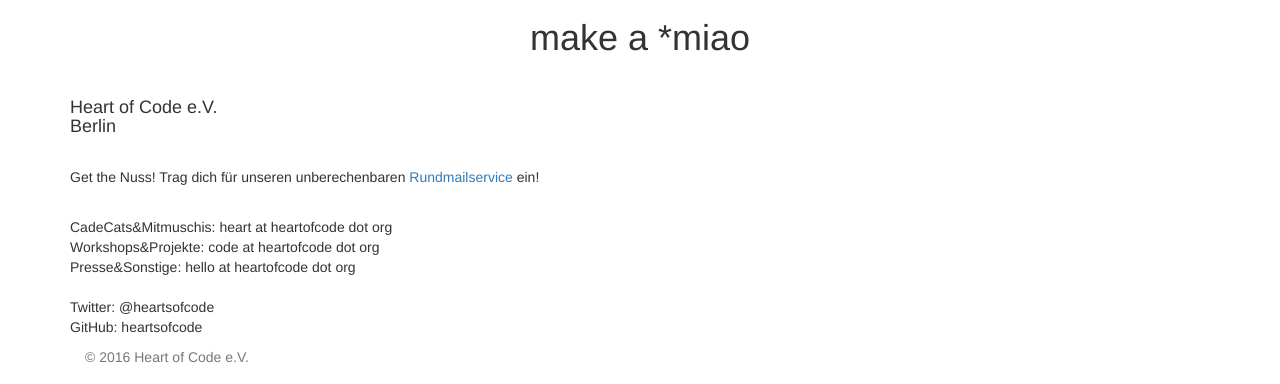
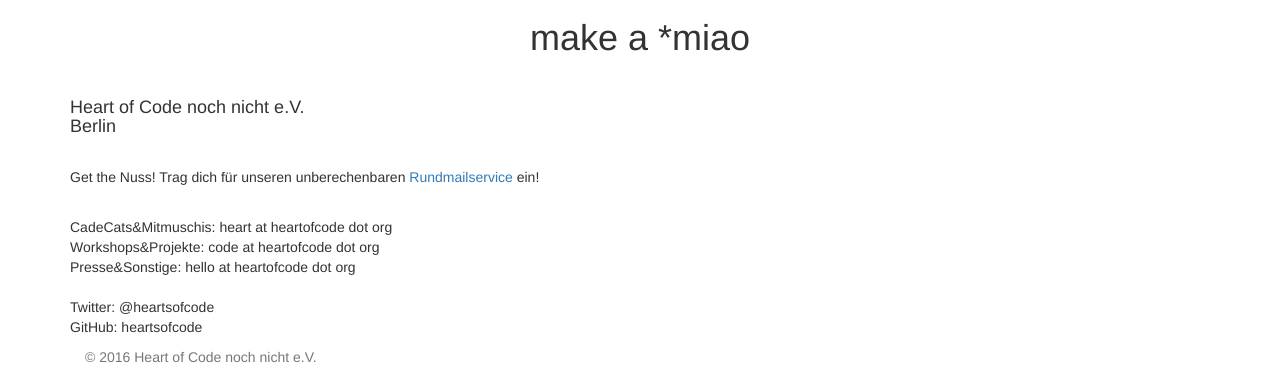
Before and after one commit to heartsofcode/heartofcode, a Jekyll site: the page built from kontakt.html, in a window 1280 px wide. Shown: the part 513-897 px from the top of the page. Built offline with Jekyll 4.4.1, drawn with Linux system fonts in a browser that asks for light colours; nearby versions of some CDN libraries; some web fonts are replaced; library files that are not in the unit come from our copies.

```diff
--- a/_includes/themes/bootstrap/default.html
+++ b/_includes/themes/bootstrap/default.html
@@ -69,7 +69,7 @@
         <div class="container">
           <div class="col-sm-12 footer-wrapper">
             <p class="text-muted">
-              &copy; {{ site.time | date: '%Y' }} Heart of Code e.V.
+              &copy; {{ site.time | date: '%Y' }} Heart of Code noch nicht e.V.
             </p>
           </div>
         </div>
--- a/kontakt.html
+++ b/kontakt.html
@@ -12,7 +12,7 @@ weight : 5
 
 <br>
 
-<h4> Heart of Code e.V.<br>
+<h4> Heart of Code noch nicht e.V.<br>
 Berlin<br>
 </h4>
 <br>
```
Also changed, not shown: blog/_posts/2016-01-25-its-alive.md (added, +17 -0 lines), img/blog/itsalive.png (added).
